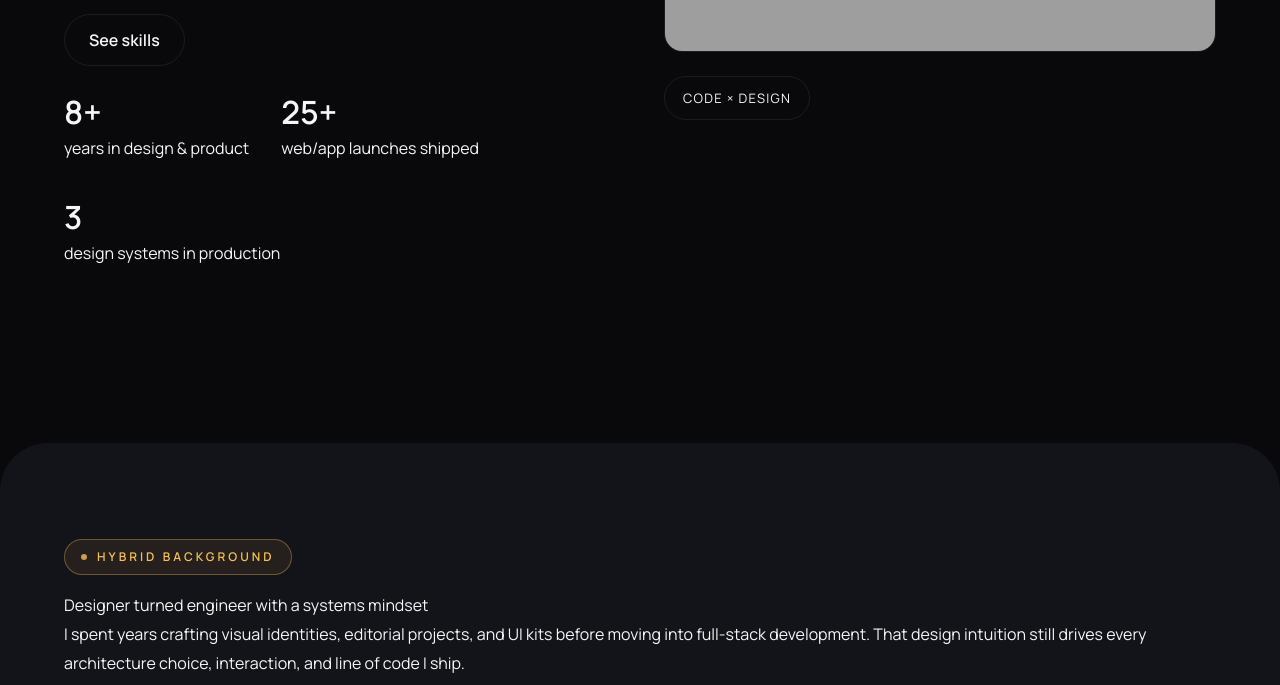
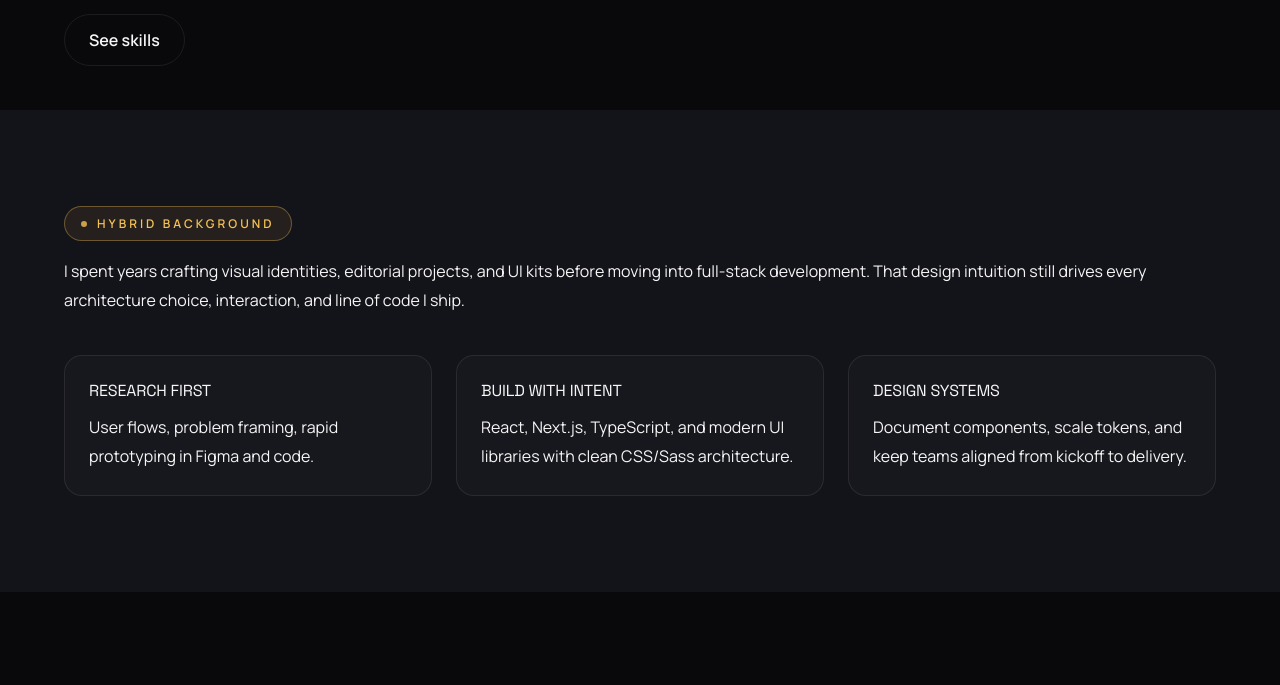
Before and after one commit to inandreeva/frontend_portfolio, a plain HTML site: page index.html in a window 1280 px wide. Shown: the part 722-1407 px from the top of the page. Drawn offline with Linux system fonts and the light colour scheme; grey boxes are pictures that could not be loaded.

Commit message:
refactor index.html and style.css; update README.md with project description

```diff
--- a/css/style.css
+++ b/css/style.css
@@ -110,6 +110,7 @@ section {
 
 .hero {
   padding-top: 120px;
+  padding-bottom: 20px;
 }
 
 .hero .container {
@@ -244,8 +245,8 @@ section {
 
 .about {
   background: var(--surface);
-  border-radius: 48px 48px 0 0;
-  margin-top: 80px;
+  /* border-radius: 48px 48px 0 0; */
+  /* margin-top: 80px; */
 }
 
 .about__grid {
--- a/index.html
+++ b/index.html
@@ -18,7 +18,7 @@
       <div class="container">
         <a class="logo" href="#">IRINA ANDREEVA</a>
         <nav class="primary-nav">
-          <a href="#projects">Projects</a>
+          <!-- <a href="#projects">Projects</a> -->
           <a href="#skills">Skills</a>
           <a href="#about">About</a>
           <a href="#contact">Contact</a>
@@ -43,7 +43,7 @@
               <!-- <a class="btn btn--primary" href="#projects">View work</a> -->
               <a class="btn btn--ghost" href="#skills">See skills</a>
             </div>
-            <ul class="hero__stats">
+            <!-- <ul class="hero__stats">
               <li>
                 <span>8+</span>
                 <p>years in design & product</p>
@@ -56,7 +56,7 @@
                 <span>3</span>
                 <p>design systems in production</p>
               </li>
-            </ul>
+            </ul> -->
           </div>
           <div class="hero__visual">
             <img
@@ -64,7 +64,7 @@
               alt="Developer workspace"
               class="hero__image"
             />
-            <div class="hero__badge">code × design</div>
+            <!-- <div class="hero__badge">code × design</div> -->
             <!-- <div class="hero__card">
               <p>Next role?</p>
               <strong>Open to frontend / full-stack teams</strong>
@@ -77,7 +77,6 @@
         <div class="container">
           <div class="about__intro">
             <p class="eyebrow">hybrid background</p>
-            <p>Designer turned engineer with a systems mindset</p>
             <p>
               I spent years crafting visual identities, editorial projects, and
               UI kits before moving into full-stack development. That design
@@ -275,7 +274,7 @@
         <div class="container">
           <div class="contact__content">
             <p class="eyebrow">get in touch</p>
-            <h2>Currently interviewing for frontend & full-stack roles</h2>
+            <!-- <h2>Currently interviewing for frontend & full-stack roles</h2> -->
             <p>
               Tell me about your team, roadmap, and tech stack. I’ll reply with
               relevant work samples and availability within one business day.
```
Also changed, not shown: 1 other file.
